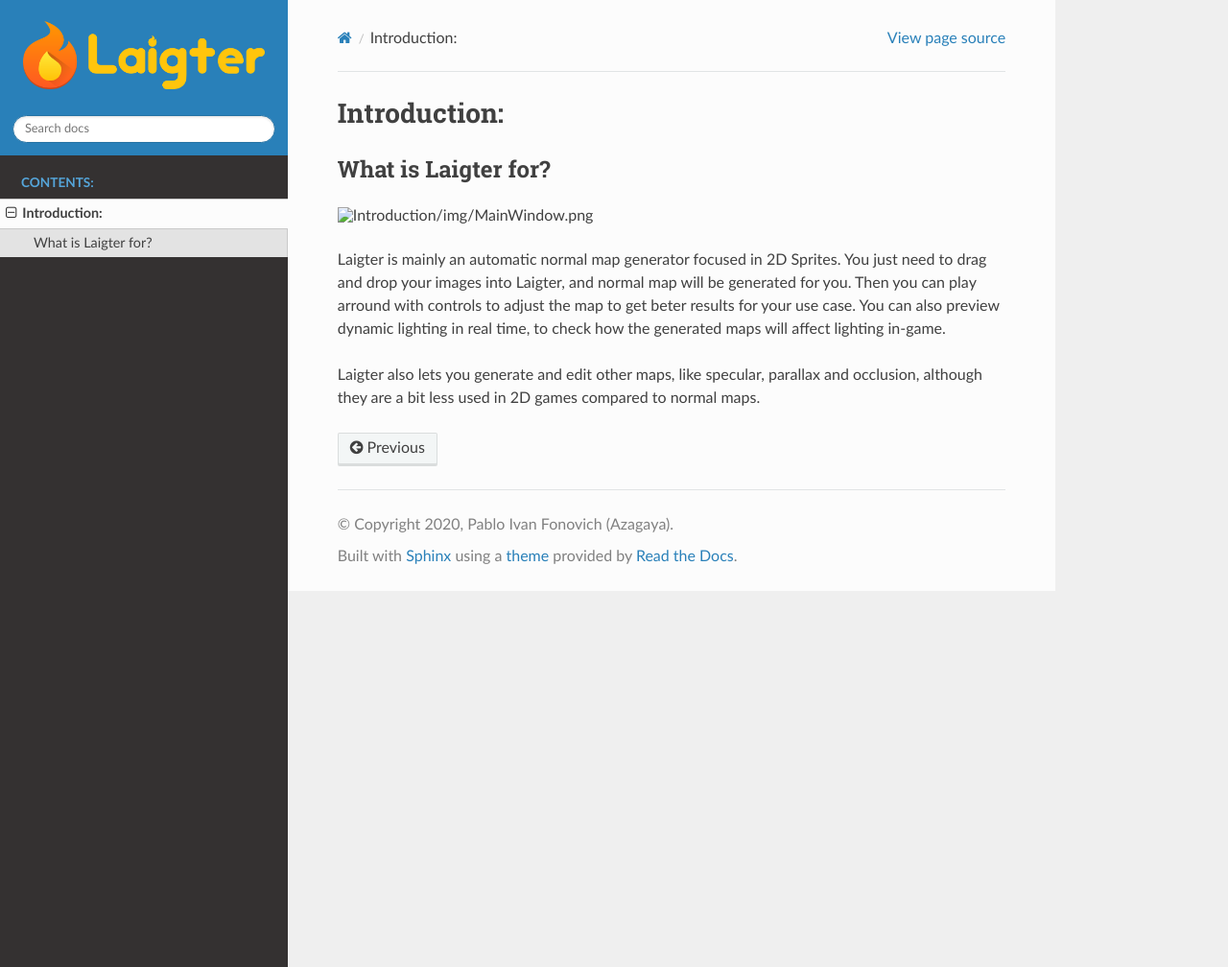
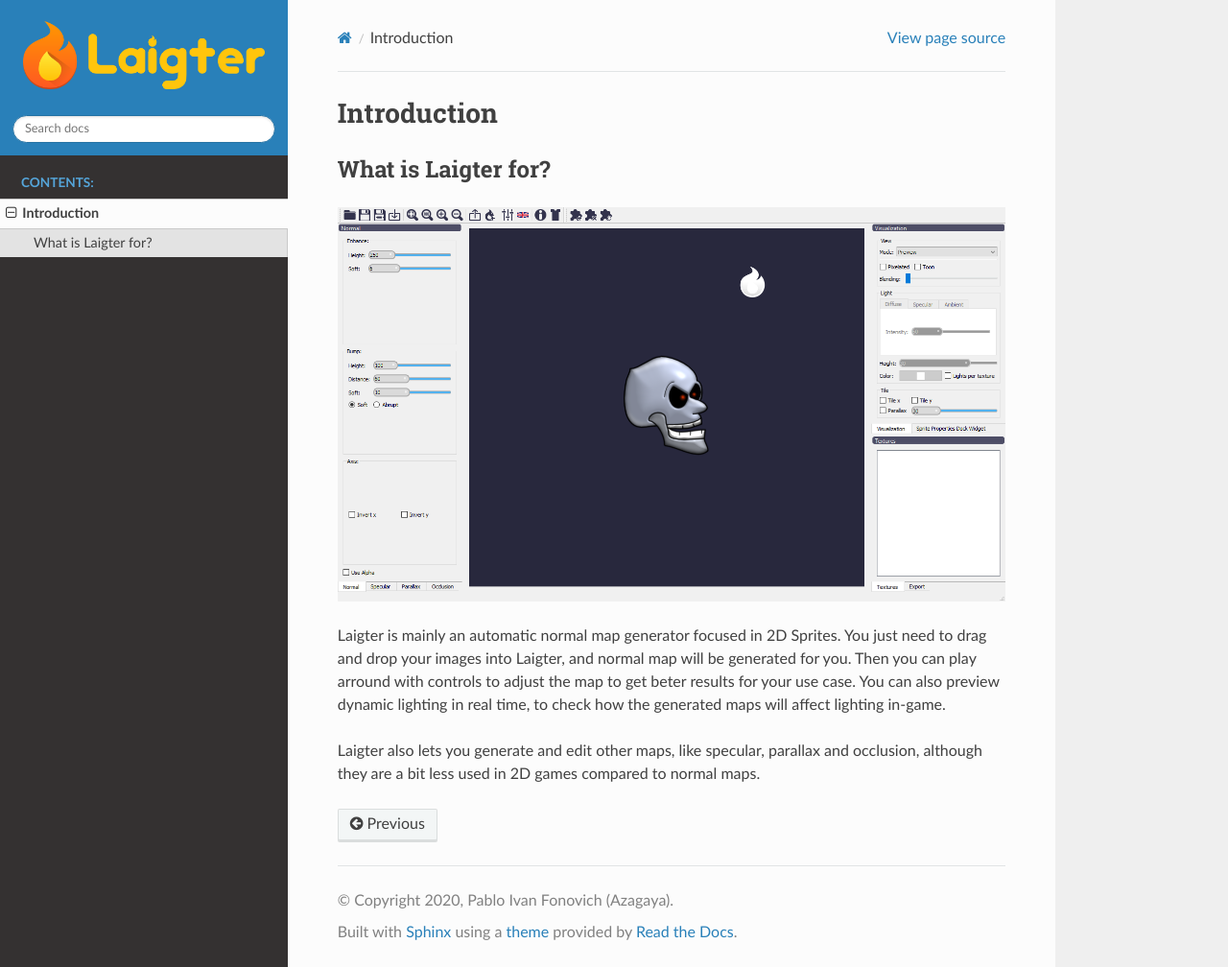
Before and after one commit to azagaya/laigter-docs, a Sphinx documentation site: the page built from docs/source/Introduction/intro.rst, in a window 1280 px wide and 1008 px high. Shown: the whole window at 96% size. Built offline with Sphinx 7.4.7 and the Read the Docs theme 2.0.0, drawn with Linux system fonts in a browser that asks for light colours; part of the change alters nothing that is shown.

```diff
--- a/docs/source/Introduction/intro.rst
+++ b/docs/source/Introduction/intro.rst
@@ -1,4 +1,4 @@
-Introduction:
+Introduction
 =============
 
 What is Laigter for?
```
Also changed, not shown: docs/source/Introduction/img/MainWindow.png (renamed from docs/source/img/MainWindow.png).
